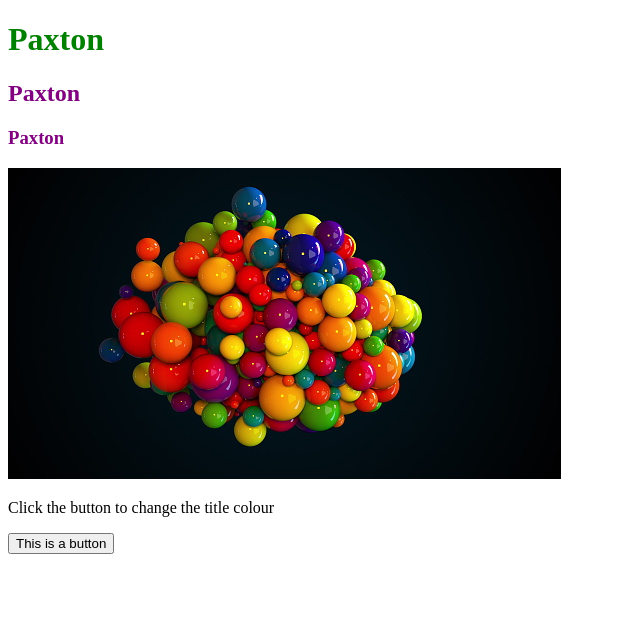
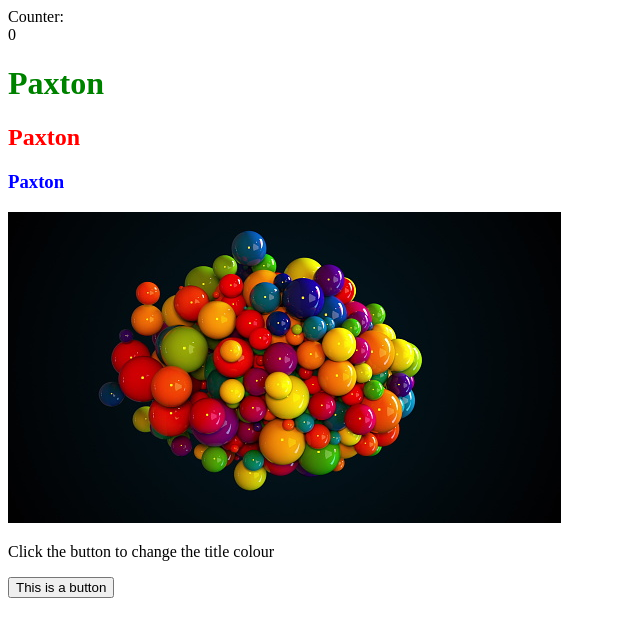
Before and after one commit to stxwright/hosted-assets, a plain HTML site: page index.html in a window 1280 px wide. Both pictures are taken after a click on the button "This is a button". Shown: the whole page, without its empty margins (0-640 px from the left). Drawn offline with Linux system fonts and the light colour scheme.

Commit message:
Add files via upload

```diff
--- a/index.html
+++ b/index.html
@@ -5,9 +5,10 @@
     <meta http-equiv="X-UA-Compatible" content="IE=edge" />
     <meta name="viewport" content="width=device-width, initial-scale=1.0" />
     <title>Document</title>
-    <link rel="stylesheet" href="stylesheet.css" />
   </head>
   <body>
+    <div>Counter:</div>
+    <div id="count">0</div>
     <h1>Paxton</h1>
     <h2>Paxton</h2>
     <h3>Paxton</h3>
--- a/script.js
+++ b/script.js
@@ -1,16 +1,25 @@
 const myButton = document.getElementById("myButton");
 myButton.onclick = () => {
-  const h1s = document.getElementsByTagName("h1");
+  const headerTags = document.querySelectorAll("h1,h2,h3");
+  for (const header of headerTags) {
     const number = Math.floor(Math.random() * 3);
     switch (number) {
       case 0:
-      h1s[0].style.color = "green";
+        header.style.color = "green";
         break;
       case 1:
-      h1s[0].style.color = "blue";
+        header.style.color = "blue";
         break;
       case 2:
-      h1s[0].style.color = "red";
+        header.style.color = "red";
         break;
     }
+  }
+  const allSame = Array.from(headerTags).every(
+    (headerTag) => headerTag.style.color === headerTags[0].style.color
+  );
+  if (allSame) {
+    const count = document.getElementById("count");
+    count.innerText = (parseInt(count.textContent) + 1).toString();
+  }
 };
```
Lines whose indentation alone changed are shown as unchanged.
